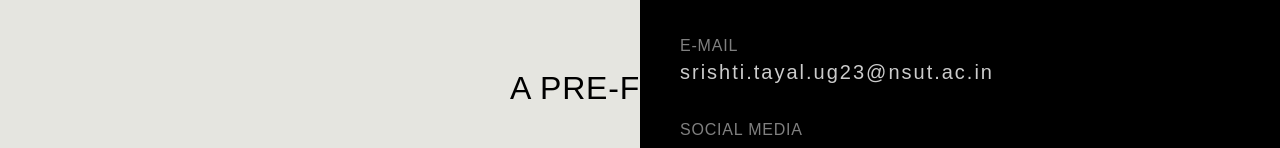
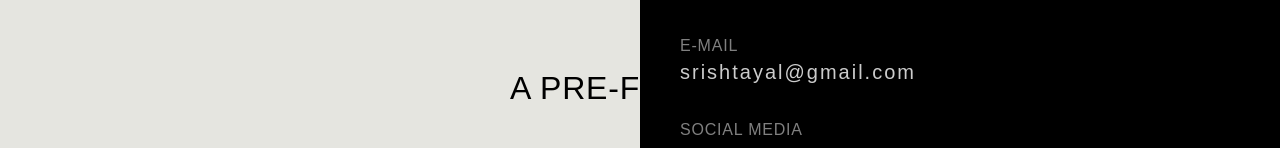
Before and after one commit to srishtayal/Portfolio-Website, a React (Vite) app: page / in a window 1280 px wide. Both pictures are taken after a click on the element 1200 px from the left and 56 px from the top of the page. Shown: the part 518-666 px from the top of the page. Built offline with nearby package versions, Linux system fonts and the light colour scheme; a web font is replaced by a local one.

Commit message:
fix mail

```diff
--- a/src/sections/Contact.jsx
+++ b/src/sections/Contact.jsx
@@ -45,7 +45,7 @@ const Contact = () => {
               <h2>E-mail</h2>
               <div className="w-full h-px my-2 bg-white/30" />
               <p className="text-xl tracking-wider lowercase md:text-2xl lg:text-3xl">
-                srishti.tayal.ug23@nsut.ac.in
+                srishtayal@gmail.com
               </p>
             </div>
             <div className="social-link">
--- a/src/sections/Navbar.jsx
+++ b/src/sections/Navbar.jsx
@@ -125,7 +125,7 @@ const Navbar = () => {
           <div className="font-light">
             <p className="tracking-wider text-white/50">E-mail</p>
             <p className="text-xl tracking-widest lowercase text-pretty">
-              srishti.tayal.ug23@nsut.ac.in
+              srishtayal@gmail.com
             </p>
           </div>
           <div className="font-light">
```
